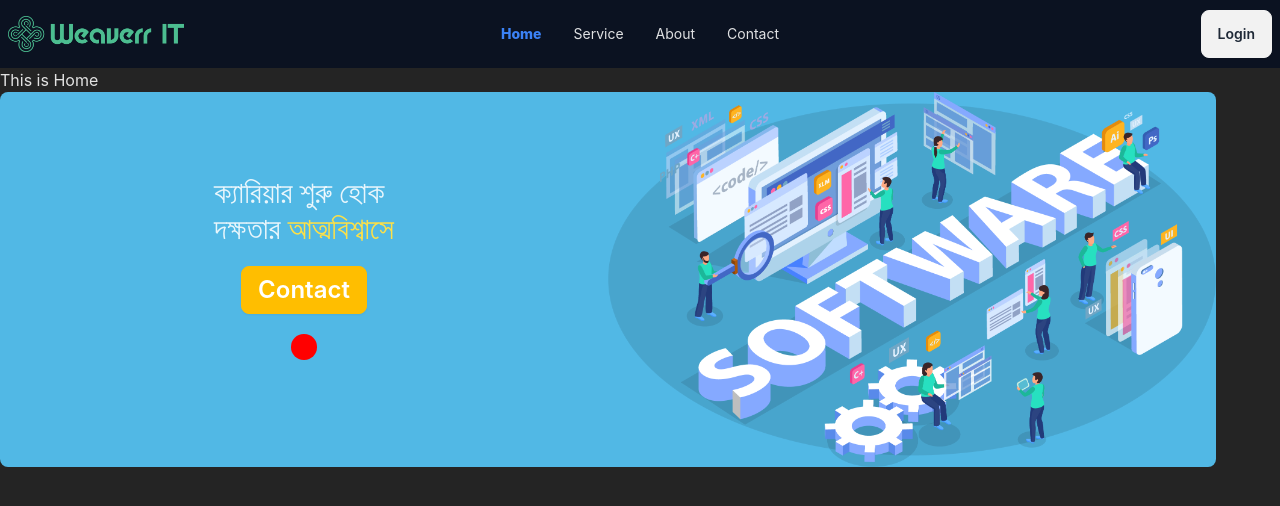
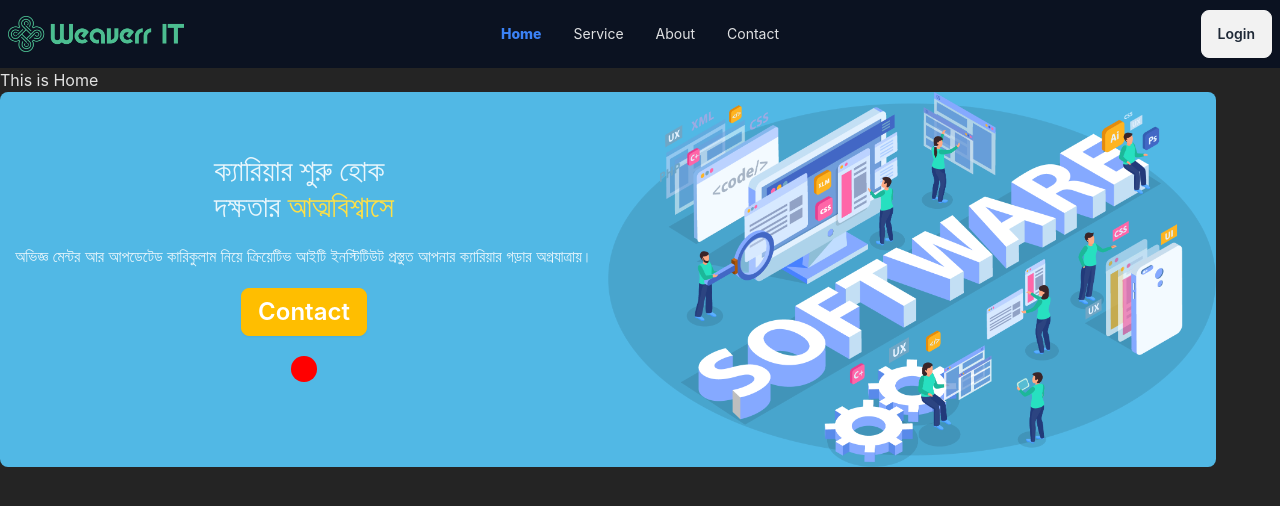
Before and after one commit to Suvrodev/WeaverrIT, a React (Vite) app: page /home in a window 1280 px wide. Shown: the top 506 px of the page. Built offline with nearby package versions, Linux system fonts and the light colour scheme.

Commit message:
Modify BAnner

```diff
--- a/src/Pages/CommonPage/Banner/Banner.jsx
+++ b/src/Pages/CommonPage/Banner/Banner.jsx
@@ -9,6 +9,7 @@ const Banner = () => {
             <div className='w-full md:w-[50%] h-[350px] flex items-center justify-center flex-col gap-5'>
                 {/* <h1>Online Based IT Firm</h1> */}
                 <h1 className='text-3xl font-bold'>ক্যারিয়ার শুরু হোক <br />দক্ষতার <span className='text-yellow-300'> আত্মবিশ্বাসে</span> </h1>
+                <p className='text-center'>অভিজ্ঞ মেন্টর আর আপডেটেড কারিকুলাম নিয়ে ক্রিয়েটিভ আইটি ইনস্টিটিউট প্রস্তুত আপনার ক্যারিয়ার গড়ার অগ্রযাত্রায়।</p>
                 <Link to={'/contact'}><button className='btn btn-warning text-white text-2xl'>Contact</button></Link>
                 <p className='star'></p>
             </div>
```
